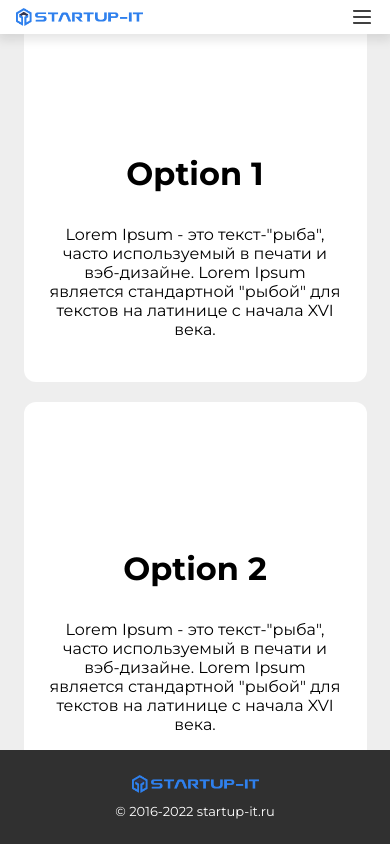
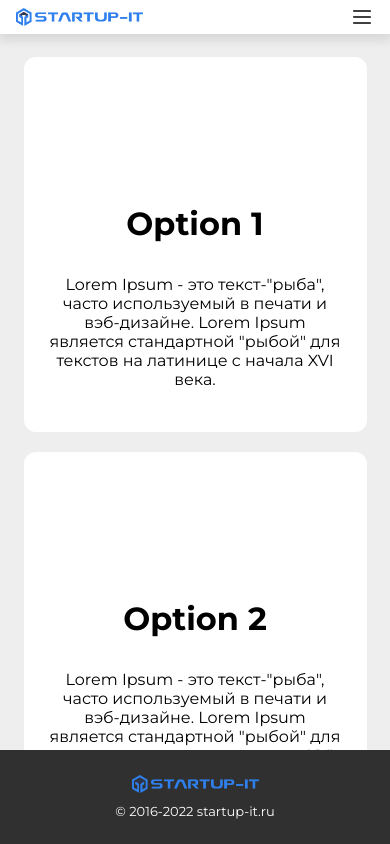
Before and after one commit to Eelllllyy/startup-it, a plain HTML site: page index.html in a window 390 px wide. Drawn offline with Linux system fonts and the light colour scheme.

Commit message:
add indents

```diff
--- a/css/components/common.css
+++ b/css/components/common.css
@@ -49,10 +49,12 @@ a{
 @media(max-width:730px){
   .section-cards{
     flex-direction: column;
+    margin-top: 100px;
   }
 }
-@media(max-width:500px){
+@media(max-width:550px){
   .main{
     height: calc(100vh - 128px);
+    overflow-y: scroll;
   }
 }
--- a/css/components/footer.css
+++ b/css/components/footer.css
@@ -19,7 +19,7 @@
 .footer-date{
   color:white
 }
-@media(max-width:500px){
+@media(max-width:550px){
   .footer{
     height: 94px;
   }
```
